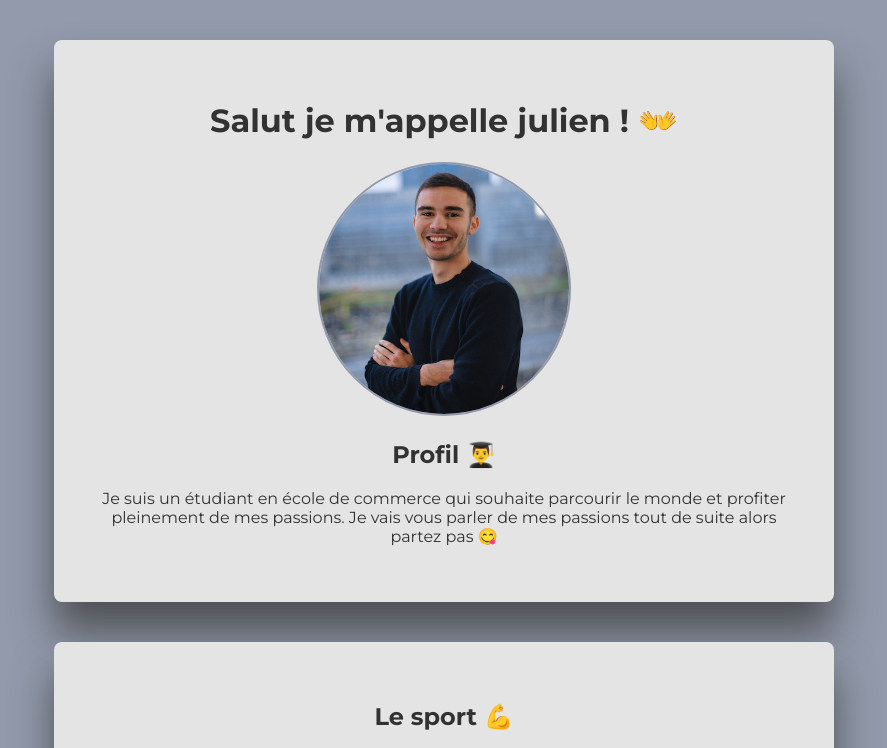
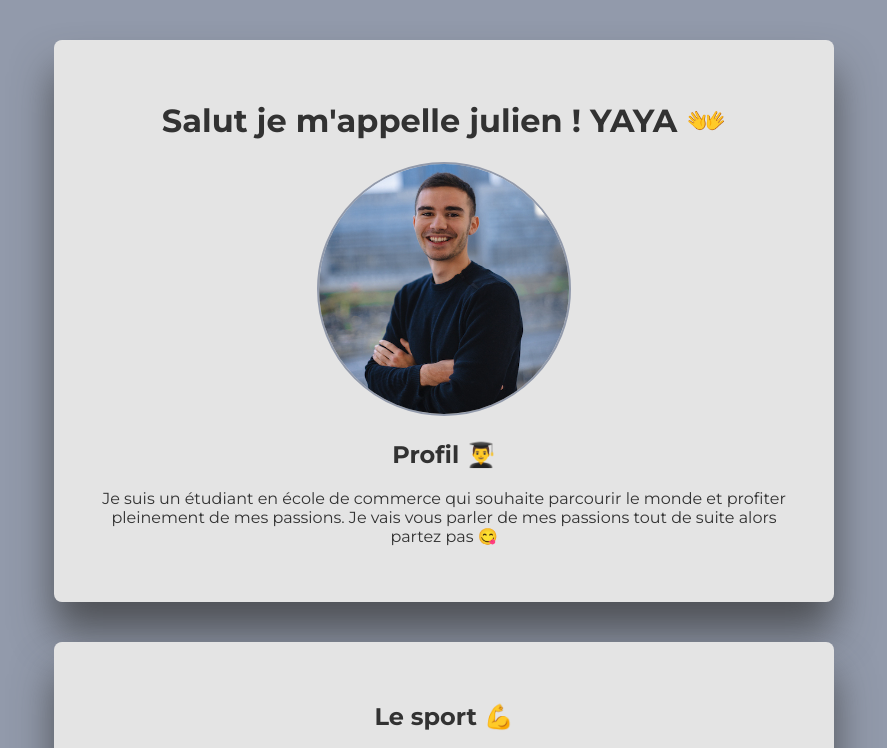
Before and after one commit to juju35510/profile, a plain HTML site: page index.html in a window 1280 px wide. Shown: the top 748 px of the page, without its empty margins (196-1083 px from the left). Drawn offline with Linux system fonts and the light colour scheme.

Commit message:
Update index.html

```diff
--- a/index.html
+++ b/index.html
@@ -20,7 +20,7 @@
 
 		<div class="container">
 
-			<h1> Salut je m'appelle julien ! 👐 </h1>
+			<h1> Salut je m'appelle julien ! YAYA 👐 </h1>
 
 				<img src="image/Idee.jpg" alt="Photo de profil" id="image-circle">
 
```
